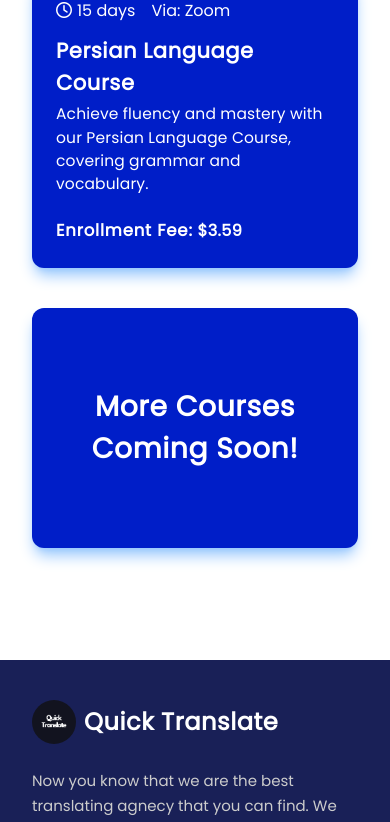
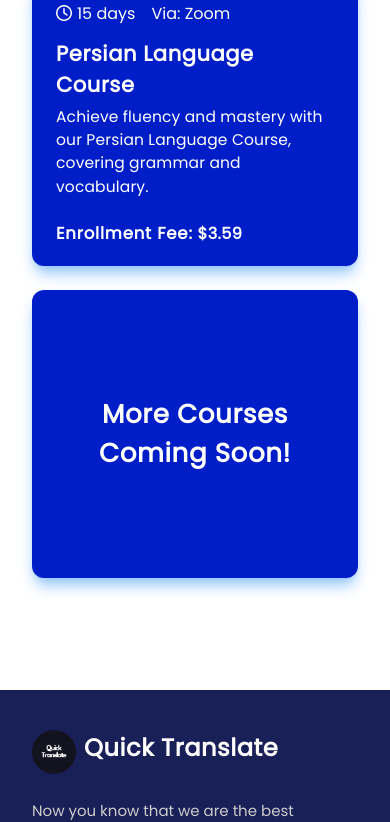
Before and after one commit to MusaZeshan-IT/Quick-Translate, a React (Vite) app: page /#/courses in a window 390 px wide. Shown: the part 1151-1973 px from the top of the page. Built offline with nearby package versions, Linux system fonts and the light colour scheme.

Commit message:
The Courses page is now more responsive.

```diff
--- a/src/components/common/Footer.jsx
+++ b/src/components/common/Footer.jsx
@@ -9,8 +9,10 @@ const Footer = () => {
                 <div className='grid lg:grid-cols-2 grid-cols-1 lg:gap-y-0 gap-y-14'>
                     <div >
                         <div className='flex items-center'>
-                            <img className='h-[44px] me-2 rounded-[50%]' src={Logo} alt="" />
-                            <h2 className='text-white text-[24px] font-semibold tracking-wide'>Quick Translate</h2>
+                            <Link>
+                                <img className='h-[44px] inline-block me-2 rounded-[50%]' src={Logo} alt="" />
+                                <h2 className='text-white inline-block text-[24px] font-semibold tracking-wide'>Quick Translate</h2>
+                            </Link>
                         </div>
                         <p className='text-[rgb(204,204,204)] text-[15px] md-custom:w-96 sm-custom:w-[90%] mt-6 leading-[25px]'>Now you know that we are the best translating agnecy that you can find. We always aim not to leave any of our customers unsatisfied with our services.</p>
                         <div className='flex gap-x-5 mt-6'>
@@ -34,11 +36,11 @@ const Footer = () => {
                                 <div>
                                     <h3 className='text-white font-semibold tracking-widest'>NAVIGATE</h3>
                                     <div className='flex flex-wrap text-[rgb(204,204,204)] mt-4 gap-x-7 gap-y-3'>
-                                        <Link to="/">Home</Link>
+                                        <Link to="/services">Services</Link>
                                         <Link to="/about-us">About Us</Link>
                                         <Link to="/faq">FAQ</Link>
-                                        <Link to="/services">Services</Link>
                                         <Link to="/blog">Blog</Link>
+                                        <Link to="/courses">Courses</Link>
                                     </div>
                                 </div>
                             </div>
--- a/src/components/courses/CourseCard.jsx
+++ b/src/components/courses/CourseCard.jsx
@@ -5,7 +5,7 @@ const CourseCard = ({ title, duration, description, medium, courseFee }) => {
     return (
         <div>
             <Link to={`/courses/${title}`}>
-                <div className="p-6 flex flex-col justify-center bg-[rgb(0,30,200)] text-white rounded-xl shadow-lg shadow-blue-300 overflow-hidden">
+                <div className="xl:p-6 lg:p-5 p-6 lg-custom:h-60 lg:h-[280px] md:h-64 sm:h-72 2xs-custom:h-60 2xs:h-72 h-80 bg-[rgb(0,30,200)] text-white rounded-xl shadow-lg shadow-blue-300 overflow-hidden">
                     <div className='flex gap-x-4'>
                         <div>
                             <i className='fa-regular fa-clock'></i>
--- a/src/components/courses/CourseComingSoon.jsx
+++ b/src/components/courses/CourseComingSoon.jsx
@@ -4,8 +4,8 @@ import { Link } from 'react-router-dom';
 const CourseComingSoonCard = () => {
     return (
         <div>
-            <div className="p-6 flex justify-center items-center h-60 bg-[rgb(0,30,200)] text-white rounded-xl shadow-lg shadow-blue-300 overflow-hidden">
-                <h3 className='text-[28px] tracking-wide text-center font-semibold'>More Courses Coming Soon!</h3>
+            <div className="xl:p-6 lg-custom:p-4 lg:p-3 p-6 lg-custom:h-60 lg:h-[280px] md:h-64 sm:h-72 2xs-custom:h-60 2xs:h-72 h-80 flex justify-center items-center bg-[rgb(0,30,200)] text-white rounded-xl shadow-lg shadow-blue-300 overflow-hidden">
+                <h3 className='text-[26px] tracking-wide text-center font-semibold'>More Courses Coming Soon!</h3>
             </div>
         </div>
     );
--- a/src/pages/Courses.jsx
+++ b/src/pages/Courses.jsx
@@ -17,7 +17,7 @@ const Courses = () => {
                         </div>
                         <p className='text-center sm:w-[610px] w-full mt-5 leading-8 text-[rgb(129,135,150)]'>We offer a wide range of services to help you achieve your goals. We are committed to providing you with the best possible service.</p>
                     </div>
-                    <div className='grid lg:grid-cols-3 sm:grid-cols-2 grid-cols-1 gap-10 mt-16'>
+                    <div className='grid lg:grid-cols-3 sm:grid-cols-2 grid-cols-1 xl-custom:gap-10 xl:gap-8 lg:gap-5 md:gap-7 gap-6 mt-16'>
                         <CourseCard
                             title="Islamic Law of Inheritance"
                             duration="17 days"
```
